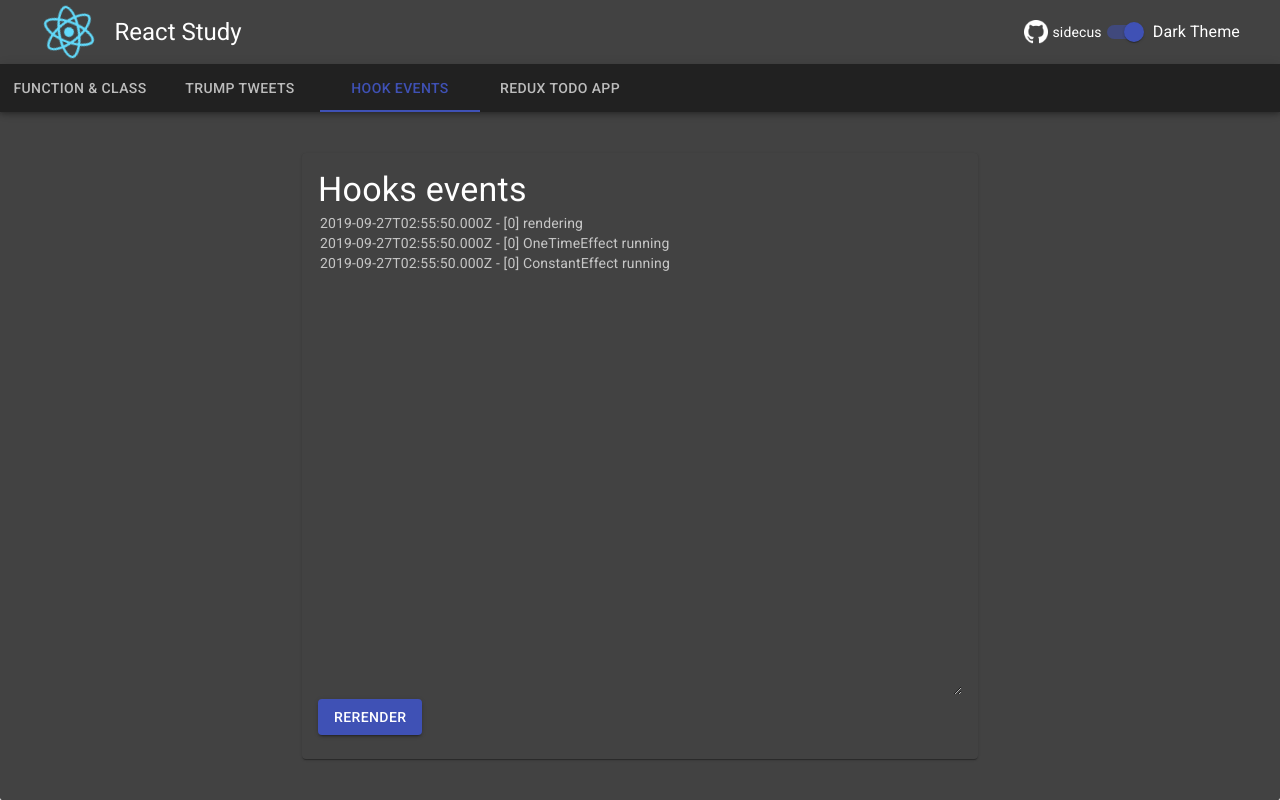
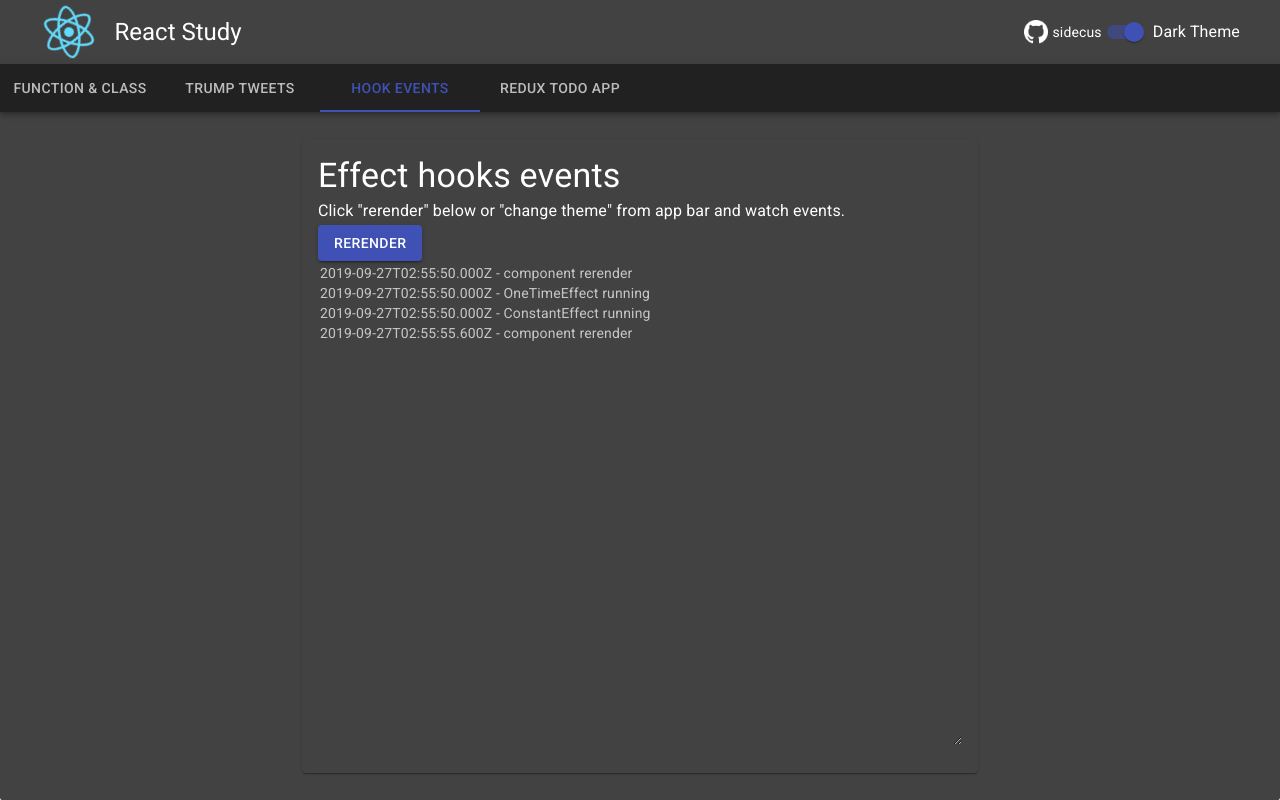
Before and after one commit to sidecus/reactstudy, a React (Create React App) app: page / in a window 1280 px wide. Both pictures are taken after a click on the tab "HOOK EVENTS". Built offline with nearby package versions, Linux system fonts and the light colour scheme; no server answers.

Commit message:
update to hooks events

```diff
--- a/src/FunctionVSClass/counterfunction.tsx
+++ b/src/FunctionVSClass/counterfunction.tsx
@@ -2,7 +2,8 @@ import * as React from 'react';
 import { Typography, Button, CardContent } from '@material-ui/core';
 import { useStyles } from './styles';
 
-// React function component uses hooks providing "counter" capability
+// React function component uses hooks providing "counter" capability.
+// Compare this with counterclass.tsx.
 export const FunctionCounter = () => {
     const classes = useStyles();
     const [count, setCount] = React.useState(0);
--- a/src/HooksEvents/hooksevents.tsx
+++ b/src/HooksEvents/hooksevents.tsx
@@ -26,14 +26,17 @@ const getTimedMessage = (message: string) => {
     return `${now.toISOString()} - ${message}\n`;
 }
 
-const queueMessage = (messageBufferRef: React.MutableRefObject<string>, value: number, message:string) => {
+const showEvents = (textAreaRef: React.RefObject<HTMLTextAreaElement>, messageBufferRef: React.MutableRefObject<string>, message: string) => {
+    // queue message onto the message buffer
     const currentValue = messageBufferRef.current;
-    messageBufferRef.current = currentValue + getTimedMessage(`[${value}] ${message}`);
-}
+    messageBufferRef.current = currentValue + getTimedMessage(message);
 
-const showMessages = (textArea: HTMLTextAreaElement, messages: string) => {
-    textArea.value = messages;
-    textArea.scrollTop = textArea.scrollHeight;
+    // Render of text area is already set
+    const textArea = textAreaRef.current;
+    if (textArea) {
+        textArea.value = messageBufferRef.current;
+        textArea.scrollTop = textArea.scrollHeight;
+    }
 }
 
 const useLoggingEffect = (
@@ -41,19 +44,15 @@ const useLoggingEffect = (
     value: number,
     textAreaRef: React.RefObject<HTMLTextAreaElement>,
     messageBufferRef: React.MutableRefObject<string>,
-    shouldRun: boolean,
     deps?: readonly any[]
 ): void => {
     // Use effect hooks to change the text area dom element directly.
     // We cannot use state to do this - it'll cause infinite rendering.
     useEffect(() => {
-        if (shouldRun) {
-            queueMessage(messageBufferRef, value, `${name} running`);
-            showMessages(textAreaRef.current!, messageBufferRef.current);
+        showEvents(textAreaRef, messageBufferRef, `${name} running`);
 
-            return () => {
-                queueMessage(messageBufferRef, value, `${name} cleanup`);
-            }
+        return () => {
+            showEvents(textAreaRef, messageBufferRef, `${name} cleanup`);
         }
     },
     // Use the given dependency list (blindly). eslint gives warning so we mute it.
@@ -61,48 +60,41 @@ const useLoggingEffect = (
     deps);
 }
 
-const useOneTimeEffect = (value: number, textAreaRef: React.RefObject<HTMLTextAreaElement>, messageBufferRef: React.MutableRefObject<string>): void => {
+const useEffectEvents = (value: number): [React.RefObject<HTMLTextAreaElement>, React.MutableRefObject<string>] => {
+    // we use a string ref as a in memory cache to hold messages to show
+    const messageBufferRef = useRef<string>('');
+    // use mutable object ref to hold messages. We cannot put this into state.
+    const textAreaRef = useRef<HTMLTextAreaElement>(null);
+
     // No dependency list
-    useLoggingEffect('OneTimeEffect', value, textAreaRef, messageBufferRef, true, []);
-}
+    useLoggingEffect('OneTimeEffect', value, textAreaRef, messageBufferRef, []);
 
-const useConstantEffect = (value: number, textAreaRef: React.RefObject<HTMLTextAreaElement>, messageBufferRef: React.MutableRefObject<string>): void => {
     // Depending on value so will rerender whenever value updates
-    useLoggingEffect('ConstantEffect', value, textAreaRef, messageBufferRef, true, [value]);
-}
+    useLoggingEffect('ConstantEffect', value, textAreaRef, messageBufferRef, [value]);
 
-const useRandomEffect = (value: number, textAreaRef: React.RefObject<HTMLTextAreaElement>, messageBufferRef: React.MutableRefObject<string>):void => {
-    // Depending on value so will rerender whenever value updates.
-    // However, the effect only takes place randomly
-    useLoggingEffect('RandomEffect', value, textAreaRef, messageBufferRef, Math.random() > 0.5, [value]);
+    return [textAreaRef, messageBufferRef];
 }
 
 // function component
 export const HooksEvents = () => {
     // state to hold value which is used to trigger rerender
     const [value, setValue] = useState(0);
-    // we use a string array ref as a in memory cache to hold messages to show
-    const messageBufferRef = useRef<string>('');
-    // use mutable object ref to hold messages. We cannot put this into state.
-    const textAreaRef = useRef<HTMLTextAreaElement>(null);
+    // refs for event message caching and rendering
+    const [textAreaRef, messageBufferRef] = useEffectEvents(value);
+    const classes = useStyles();
 
-    useOneTimeEffect(value, textAreaRef, messageBufferRef);
-    useConstantEffect(value, textAreaRef, messageBufferRef);
-    useRandomEffect(value, textAreaRef, messageBufferRef);
-
-    queueMessage(messageBufferRef, value, "rendering");
-
-    const classes = useStyles();
+    showEvents(textAreaRef, messageBufferRef, 'component rerender');
 
     return (
         <Grid container className={classes.root}>
             <Grid item xs={10}>
                 <Card>
                     <CardContent>
-                        <Typography variant='h4'>Hooks events</Typography>
+                        <Typography variant='h4'>Effect hooks events</Typography>
+                        <Typography variant='subtitle1'>Click "rerender" below or "change theme" from app bar and watch events.</Typography>
+                        <Button variant='contained' color='primary' onClick={() => setValue(value => value + 1)}>Rerender</Button>
+                        <br></br>
                         <Typography variant='body2' className={classes.logarea} component='textarea' ref={textAreaRef}></Typography>
-                        <br></br>
-                        <Button variant='contained' color='primary' onClick={() => setValue(value => value + 1)}>Rerender</Button>
                     </CardContent>
                 </Card>
             </Grid>
--- a/src/ReduxHooks/dispatchers.redux.ts
+++ b/src/ReduxHooks/dispatchers.redux.ts
@@ -1,8 +1,6 @@
 import { useDispatch } from "react-redux";
 import { createAddBatchTodosAction, createAddTodoAction, createRemoveTodoAction, createToggleCompleteAction, createToggleMyDayAction, createSetShowCompletedAction, createSetMyDayOnlyAction, ITodo } from "./store.redux";
 import { useCallback } from "react";
-
-
 
 // dispatchers
 // Use useCallback hooks for all dispatchers. This can boost up performance and avoid infinite rendering.
```
Also changed, not shown: src/FunctionVSClass/childrendering.tsx (+6 -5 lines).
